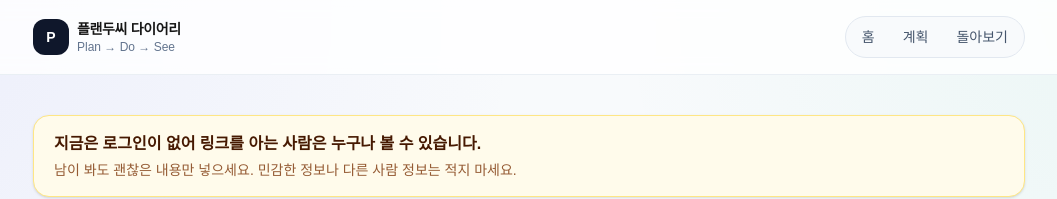
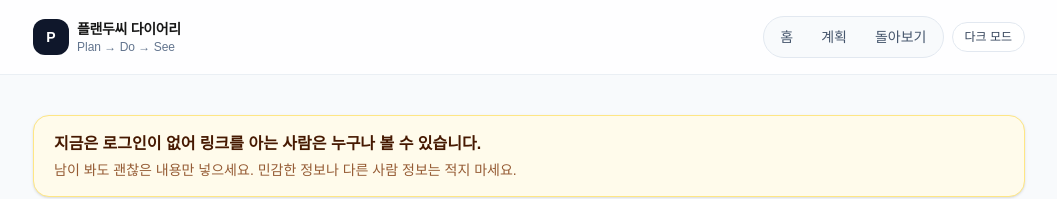
Before and after one commit to SuperNova080710/aleph-t06, a Next.js app: page / in a window 1280 px wide. Shown: the top 199 px of the page, without its empty margins (111-1168 px from the left). Built offline with nearby package versions, Linux system fonts and the light colour scheme.

Commit message:
feat: add light/dark theme toggle

```diff
--- a/package.json
+++ b/package.json
@@ -14,6 +14,7 @@
     "@supabase/ssr": "^0.12.6",
     "@supabase/supabase-js": "^2.116.0",
     "next": "16.3.4",
+    "next-themes": "^0.4.6",
     "prisma": "^6.19.3",
     "react": "19.2.8",
     "react-dom": "19.2.8"
--- a/src/app/globals.css
+++ b/src/app/globals.css
@@ -60,3 +60,51 @@ body {
 .badge {
   @apply rounded-full bg-slate-100 px-2.5 py-1 text-xs font-medium text-slate-600;
 }
+
+@tailwind base;
+@tailwind components;
+@tailwind utilities;
+
+html,
+body {
+  min-height: 100%;
+}
+
+body {
+  background:
+    radial-gradient(circle at top left, rgba(99, 102, 241, 0.08), transparent 40%),
+    radial-gradient(circle at top right, rgba(16, 185, 129, 0.06), transparent 35%),
+    #f8fafc;
+}
+
+.dark body,
+html.dark body {
+  background:
+    radial-gradient(circle at top left, rgba(99, 102, 241, 0.12), transparent 40%),
+    radial-gradient(circle at top right, rgba(16, 185, 129, 0.08), transparent 35%),
+    #020617;
+}
+
+.card {
+  @apply rounded-2xl border border-slate-200/80 bg-white/90 shadow-sm backdrop-blur dark:border-slate-800 dark:bg-slate-900/90;
+}
+
+.card-hover {
+  @apply transition hover:-translate-y-0.5 hover:shadow-md;
+}
+
+.btn-primary {
+  @apply rounded-xl bg-slate-900 px-4 py-2.5 text-sm font-medium text-white transition hover:bg-slate-800 dark:bg-white dark:text-slate-900 dark:hover:bg-slate-200;
+}
+
+.btn-secondary {
+  @apply rounded-xl border border-slate-200 bg-white px-3 py-1.5 text-xs font-medium text-slate-700 transition hover:bg-slate-50 dark:border-slate-700 dark:bg-slate-900 dark:text-slate-200 dark:hover:bg-slate-800;
+}
+
+.input {
+  @apply w-full rounded-xl border border-slate-200 bg-white px-3 py-2.5 text-sm outline-none transition focus:border-slate-400 focus:ring-2 focus:ring-slate-100 dark:border-slate-700 dark:bg-slate-950 dark:text-slate-100 dark:focus:border-slate-500 dark:focus:ring-slate-800;
+}
+
+.badge {
+  @apply rounded-full bg-slate-100 px-2.5 py-1 text-xs font-medium text-slate-600 dark:bg-slate-800 dark:text-slate-300;
+}
--- a/src/app/layout.tsx
+++ b/src/app/layout.tsx
@@ -1,6 +1,8 @@
 import type { Metadata } from "next";
 import { Geist, Geist_Mono } from "next/font/google";
 import "./globals.css";
+import { ThemeProvider } from "@/components/theme-provider";
+import { ThemeToggle } from "@/components/theme-toggle";
 
 const geistSans = Geist({
   variable: "--font-geist-sans",
@@ -29,43 +31,50 @@ export default function RootLayout({
   children: React.ReactNode;
 }>) {
   return (
-    <html lang="ko">
+    <html lang="ko" suppressHydrationWarning>
       <body
-        className={`${geistSans.variable} ${geistMono.variable} antialiased text-slate-900`}
+        className={`${geistSans.variable} ${geistMono.variable} antialiased text-slate-900 dark:text-slate-100`}
       >
-        <div className="min-h-screen">
-          <header className="sticky top-0 z-20 border-b border-slate-200/70 bg-white/80 backdrop-blur">
-            <div className="mx-auto flex max-w-5xl items-center justify-between px-4 py-4">
+        <ThemeProvider attribute="class" defaultTheme="light" enableSystem={false}>
+          <div className="min-h-screen bg-slate-50 dark:bg-slate-950">
+            <header className="sticky top-0 z-20 border-b border-slate-200/70 bg-white/80 backdrop-blur dark:border-slate-800 dark:bg-slate-950/80">
+              <div className="mx-auto flex max-w-5xl items-center justify-between gap-3 px-4 py-4">
                 <a href="/" className="flex items-center gap-2">
-                <span className="inline-flex h-9 w-9 items-center justify-center rounded-xl bg-slate-900 text-sm font-bold text-white">
+                  <span className="inline-flex h-9 w-9 items-center justify-center rounded-xl bg-slate-900 text-sm font-bold text-white dark:bg-white dark:text-slate-900">
                     P
                   </span>
                   <div>
                     <p className="text-sm font-bold tracking-tight">플랜두씨 다이어리</p>
-                  <p className="text-xs text-slate-500">Plan → Do → See</p>
+                    <p className="text-xs text-slate-500 dark:text-slate-400">
+                      Plan → Do → See
+                    </p>
                   </div>
                 </a>
 
-              <nav className="flex items-center gap-1 rounded-full border border-slate-200 bg-slate-50 p-1">
+                <div className="flex items-center gap-2">
+                  <nav className="flex items-center gap-1 rounded-full border border-slate-200 bg-slate-50 p-1 dark:border-slate-700 dark:bg-slate-900">
                     {nav.map((item) => (
                       <a
                         key={item.href}
                         href={item.href}
-                    className="rounded-full px-3 py-1.5 text-sm text-slate-600 transition hover:bg-white hover:text-slate-900 hover:shadow-sm"
+                        className="rounded-full px-3 py-1.5 text-sm text-slate-600 transition hover:bg-white hover:text-slate-900 hover:shadow-sm dark:text-slate-300 dark:hover:bg-slate-800 dark:hover:text-white"
                       >
                         {item.label}
                       </a>
                     ))}
                   </nav>
+                  <ThemeToggle />
+                </div>
               </div>
             </header>
 
             <main className="mx-auto max-w-5xl px-4 py-8 sm:py-10">{children}</main>
 
-          <footer className="border-t border-slate-200/70 py-8 text-center text-xs text-slate-500">
+            <footer className="border-t border-slate-200/70 py-8 text-center text-xs text-slate-500 dark:border-slate-800 dark:text-slate-400">
               로그인 없이 동작하는 공개 다이어리 · 민감 정보는 넣지 마세요
             </footer>
           </div>
+        </ThemeProvider>
       </body>
     </html>
   );
--- /dev/null
+++ b/src/components/theme-provider.tsx
@@ -0,0 +1,11 @@
+"use client";
+
+import * as React from "react";
+import { ThemeProvider as NextThemesProvider } from "next-themes";
+
+export function ThemeProvider({
+    children,
+    ...props
+}: React.ComponentProps<typeof NextThemesProvider>) {
+    return <NextThemesProvider {...props}>{children}</NextThemesProvider>;
+}
--- /dev/null
+++ b/src/components/theme-toggle.tsx
@@ -0,0 +1,36 @@
+"use client";
+
+import { useTheme } from "next-themes";
+import { useEffect, useState } from "react";
+
+export function ThemeToggle() {
+    const { theme, setTheme } = useTheme();
+    const [mounted, setMounted] = useState(false);
+
+    useEffect(() => setMounted(true), []);
+
+    if (!mounted) {
+        return (
+            <button
+                type="button"
+                className="rounded-full border border-slate-200 bg-white px-3 py-1.5 text-xs text-slate-500"
+                aria-label="테마 전환"
+            >
+                ...
+            </button>
+        );
+    }
+
+    const isDark = theme === "dark";
+
+    return (
+        <button
+            type="button"
+            onClick={() => setTheme(isDark ? "light" : "dark")}
+            className="rounded-full border border-slate-200 bg-white px-3 py-1.5 text-xs font-medium text-slate-700 transition hover:bg-slate-50 dark:border-slate-700 dark:bg-slate-900 dark:text-slate-200 dark:hover:bg-slate-800"
+            aria-label="테마 전환"
+        >
+            {isDark ? "라이트 모드" : "다크 모드"}
+        </button>
+    );
+}
```
Also changed, not shown: 1 other file (tests, documents, lock files or other folders). Lines whose indentation alone changed are shown as unchanged.
